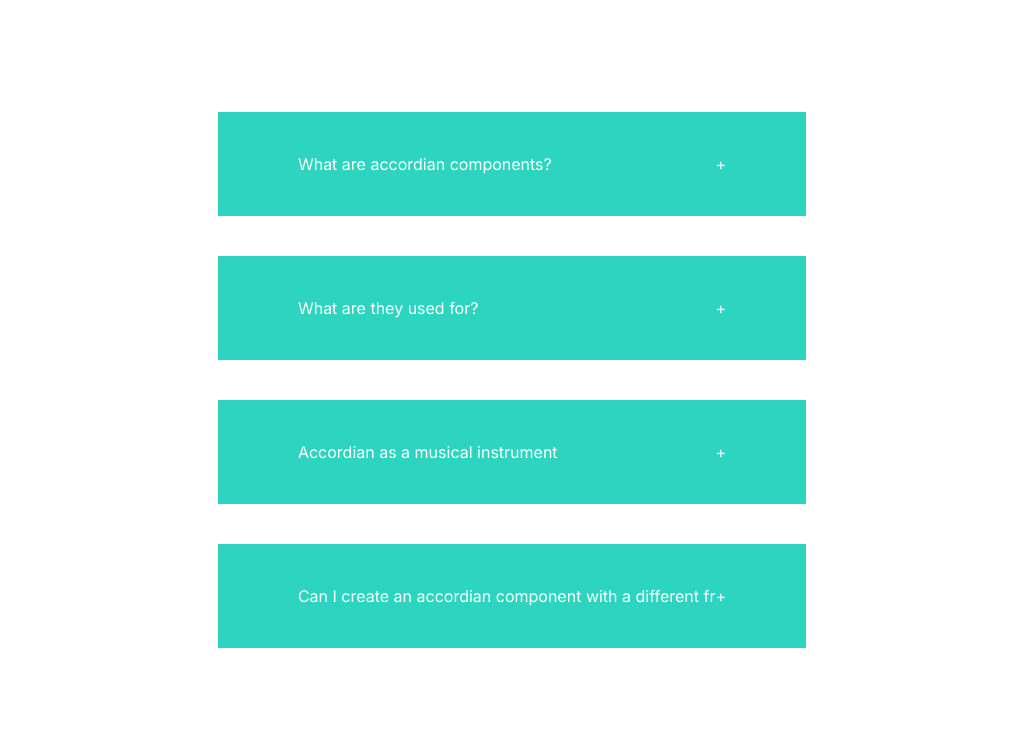
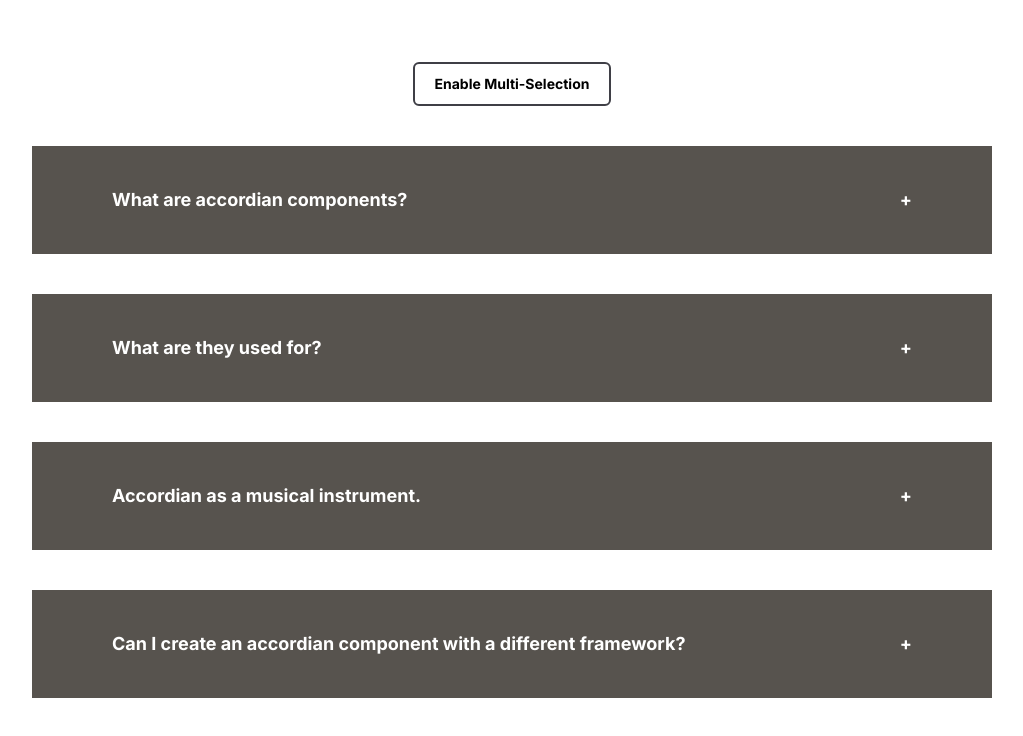
Before and after one commit to thiagotcarvalho/react-practice-projects, a Next.js app: page /accordian in a window 1280 px wide. Shown: the top 736 px of the page, without its empty margins (128-1151 px from the left). Built offline with nearby package versions, Linux system fonts and the light colour scheme.

Commit message:
Add multiselection to accordian

```diff
--- a/src/app/accordian/data.js
+++ b/src/app/accordian/data.js
@@ -11,12 +11,12 @@ const data = [
   },
   {
     id: '3',
-    question: 'Accordian as a musical instrument',
-    answer: 'The accordian is a musical instrument with a keyboard and a bellows. It produces sound by air passing over reeds when the player expands or compresses the bellows, used in varuous music genres.'
+    question: 'Accordian as a musical instrument.',
+    answer: 'The accordian is a musical instrument with a keyboard and a bellows. It produces sound by air passing over reeds when the player expands or compresses the bellows, used in various music genres.'
   },
   {
     id: '4',
-    question: 'Can I create an accordian component with a different fr',
+    question: 'Can I create an accordian component with a different framework?',
     answer: 'Yes, of course it is possible to create an accordian component with a different framework.'
   },
 ]
--- a/src/app/accordian/page.jsx
+++ b/src/app/accordian/page.jsx
@@ -5,35 +5,63 @@ import data from './data';
 
 export default function Accordian() {
   const [selected, setSelected] = useState(null)
+  const [enableMultipleSelection, setEnableMultipleSelection] = useState(false);
+  const [multipleSelected, setMultipleSelected] = useState([]);
 
   function handleSingleSelection(id) {
     setSelected(id === selected ? null : id);
   }
 
-  console.log(selected);
+  function handleMultipleSelection(id) {
+    let currentMultipleSelected = [...multipleSelected];
+    let indexOfCurrentId = currentMultipleSelected.indexOf(id);
 
-  return <div className='flex justify-center items-center h-screen w-screen'>
-    <div className='w-500px'>
-      {
-        data && data.length > 0 ? (
-          data.map((dataItem) => (
-            <div key={dataItem.id} className='bg-teal-400 mb-10 px-20 py-10'>
+    if (indexOfCurrentId === -1) {
+      currentMultipleSelected.push(id);
+    } else {
+      currentMultipleSelected.splice(indexOfCurrentId, 1);
+    }
+
+    setMultipleSelected(currentMultipleSelected);
+  }
+
+  return <div className="accordian-wrapper">
+    {/* Change color when button is selected */}
+    <button onClick={() => setEnableMultipleSelection(!enableMultipleSelection)}>
+      Enable Multi-Selection
+    </button>
+    <div className="accordian">
+      {data && data.length > 0 ? (
+        data.map(dataItem => (
           <div
-                onClick={() => handleSingleSelection(dataItem.id)}
-                className='flex justify-between items-center cursor-pointer text-white '
+            key={dataItem.id}
+            className="accordian-item"
+          >
+            <div
+              onClick={
+                enableMultipleSelection
+                  ? () => handleMultipleSelection(dataItem.id)
+                  : () => handleSingleSelection(dataItem.id)
+              }
+              className="accordian-title"
             >
               <h3>{dataItem.question}</h3>
+              {/* Change to minus (-) when active. */}
               <span>+</span>
             </div>
-              {
-                selected === dataItem.id ? (
-                  <div className='content'>{dataItem.answer}</div>
-                ) : (false)
+            {/* Simplify this... */}
+            {enableMultipleSelection
+              ? multipleSelected.indexOf(dataItem.id) !== -1 && (
+                <div className='accordian-content'>{dataItem.answer}</div>
+              ) :
+              selected === dataItem.id && (
+                <div className='accordian-content'>{dataItem.answer}</div>
+              )
             }
           </div>
         ))
       ) : (
-          <div>No data found</div>
+        <div className='accordian-content'>No data found</div>
       )}
     </div>
   </div>
--- a/src/app/globals.css
+++ b/src/app/globals.css
@@ -7,4 +7,28 @@
     @apply bg-white text-black;
     font-family: 'Franklin Gothic Medium', 'Arial Narrow', Arial, sans-serif;
   }
+
+  .accordian-wrapper {
+    @apply flex justify-center items-center flex-col gap-10 h-screen w-screen;
+  }
+
+  .accordian-wrapper button {
+    @apply rounded-md border-solid border-2 border-zinc-700 hover:bg-zinc-400 text-sm font-bold px-5 py-2.5;
+  }
+
+  .accordian {
+    @apply w-3/4;
+  }
+
+  .accordian-item {
+    @apply bg-stone-600 mb-10 px-20 py-10;
+  }
+
+  .accordian-title {
+    @apply flex justify-between items-center cursor-pointer text-white text-lg font-bold;
+  }
+
+  .accordian-content {
+    @apply h-auto text-white;
+  }
 }
```
Lines whose indentation alone changed are shown as unchanged.
